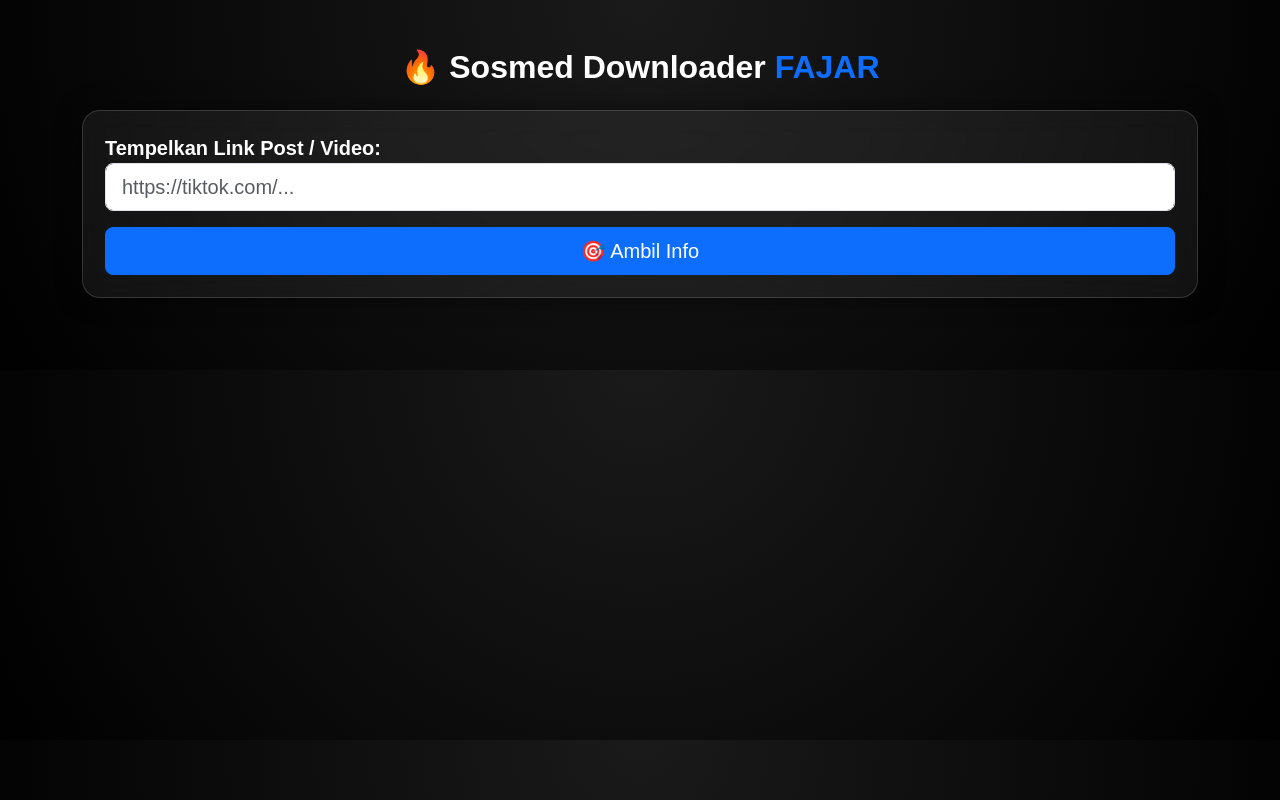
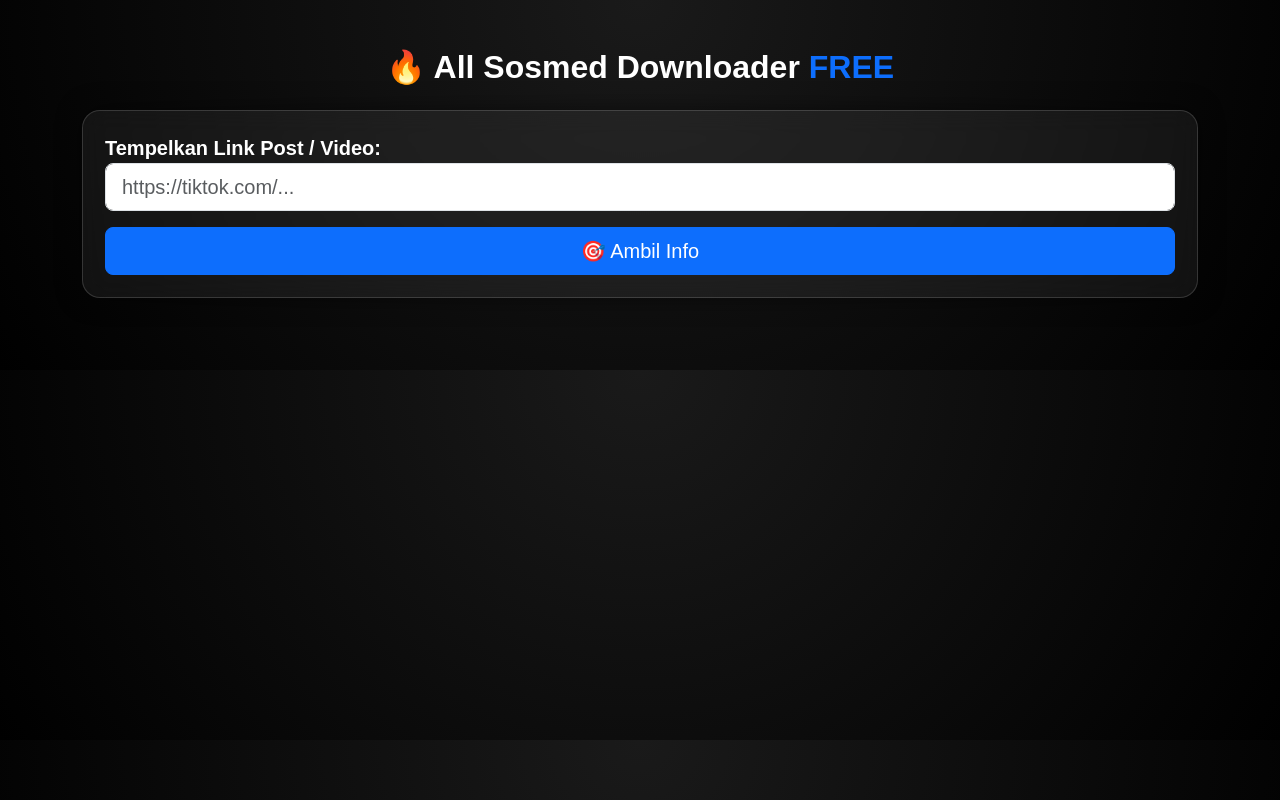
Before and after one commit to putrafajarr/my-sosmed-download, a website: page public/index.html in a window 1280 px wide. Drawn offline with nearby package versions, Linux system fonts and the light colour scheme.

Commit message:
index.html

```diff
--- a/public/index.html
+++ b/public/index.html
@@ -50,7 +50,7 @@ body {
 
 <div class="container py-5">
 
-<h2 class="text-center fw-bold mb-4">🔥 Sosmed Downloader <span class="text-primary">FAJAR</span></h2>
+<h2 class="text-center fw-bold mb-4">🔥 All Sosmed Downloader <span class="text-primary">FREE</span></h2>
 
 <div class="glass-box mb-4">
   <label class="fw-bold fs-5">Tempelkan Link Post / Video:</label>
```
